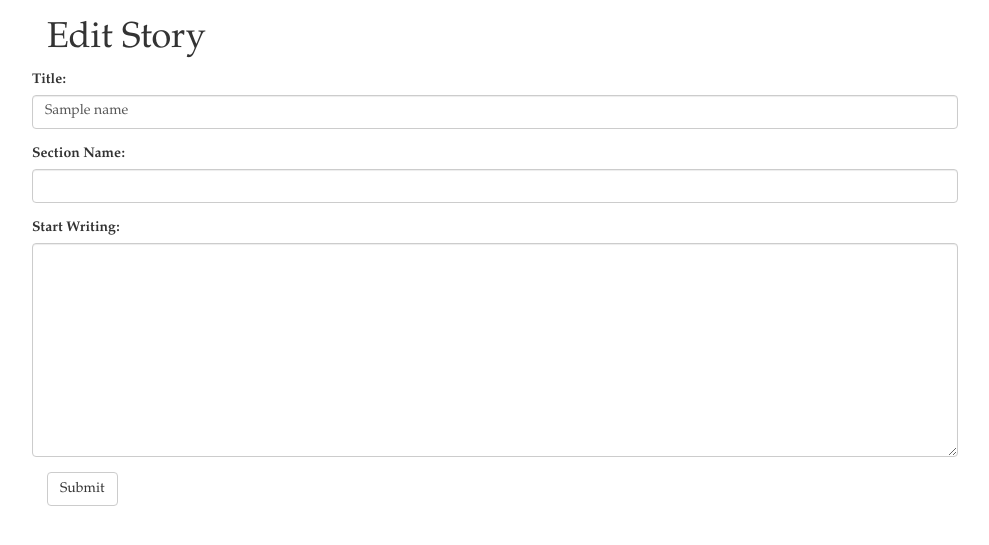
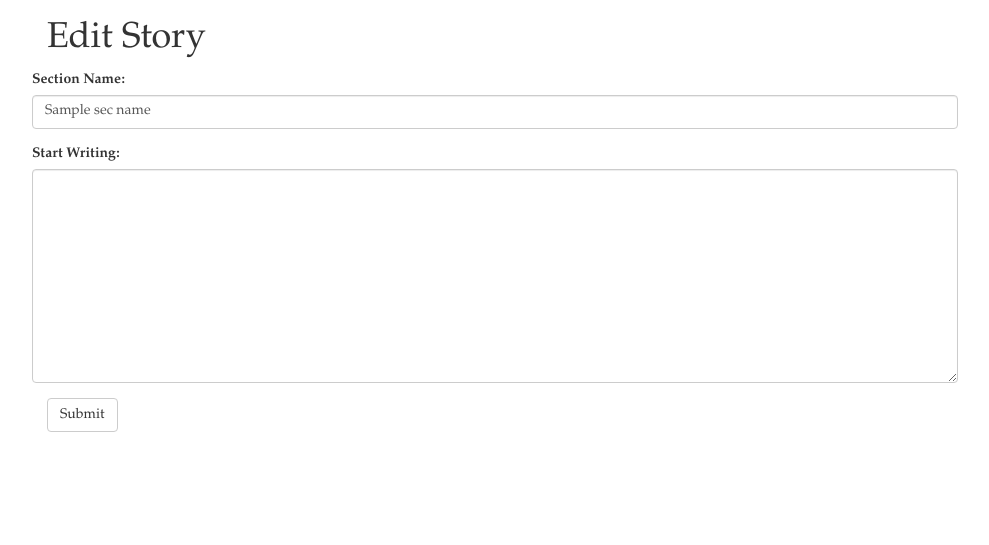
Before and after one commit to danaadylova/Swallow-Tales, a Django app: template BrickHacks/SwallowTales/templates/edit_story.html in a window 1280 px wide. Shown: the part 52-597 px from the top of the page, without its empty margins (145-1134 px from the left). Run offline with Django 3.2, Linux system fonts and the light colour scheme; the template is opened without the code that fills it: most values are stand-ins (such as "Sample title", 1, 10 or a date in 2020); some libraries are stand-ins or nearby versions.

Commit message:
changed what user can edit in edit-story, which will act as edit section

```diff
--- a/BrickHacks/SwallowTales/templates/edit_story.html
+++ b/BrickHacks/SwallowTales/templates/edit_story.html
@@ -6,12 +6,8 @@
     <h1> Edit Story </h1>
     <form class="form-horizontal" role="form" method="post">
         <div class="form-group">
-            <label>Title:</label>
-            <input type="text" name="name" class="form-control" id="text" value="{{ name }}">
-        </div>
-        <div class="form-group">
             <label>Section Name:</label>
-            <input type="text" name="secName" class="form-control" id="secName">
+            <input type="text" name="secName" class="form-control" id="secName" value="{{ secName }}">
         </div>
         <div class="form-group">
             <label>Start Writing:</label>
```
